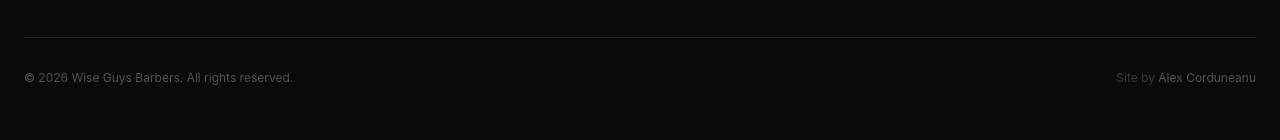
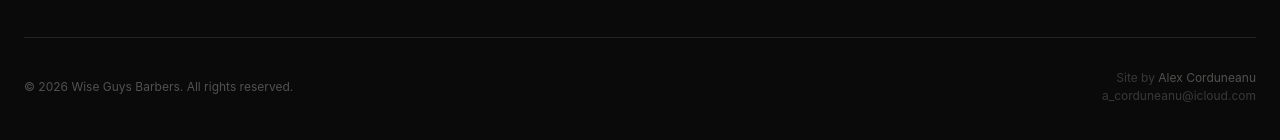
Before and after one commit to 123rr345/wiseguysbarbers.co.uk, a Next.js app: page / in a window 1280 px wide. Shown: the part 9357-9497 px from the top of the page. Built offline with nearby package versions, Linux system fonts and the light colour scheme.

Commit message:
Show email below name instead of clickable link
Co-Authored-By: Claude Opus 4.6 <noreply@anthropic.com>

```diff
--- a/components/Footer.tsx
+++ b/components/Footer.tsx
@@ -99,15 +99,10 @@ export default function Footer() {
             © {new Date().getFullYear()} Wise Guys Barbers. All rights
             reserved.
           </p>
-          <p className="text-cream/20 text-xs">
-            Site by{" "}
-            <a
-              href="mailto:a_corduneanu@icloud.com"
-              className="text-cream/30 hover:text-gold transition-colors"
-            >
-              Alex Corduneanu
-            </a>
-          </p>
+          <div className="text-cream/20 text-xs text-center sm:text-right">
+            <p>Site by <span className="text-cream/30">Alex Corduneanu</span></p>
+            <p className="text-cream/20 mt-0.5">a_corduneanu@icloud.com</p>
+          </div>
         </div>
       </div>
     </footer>
```
